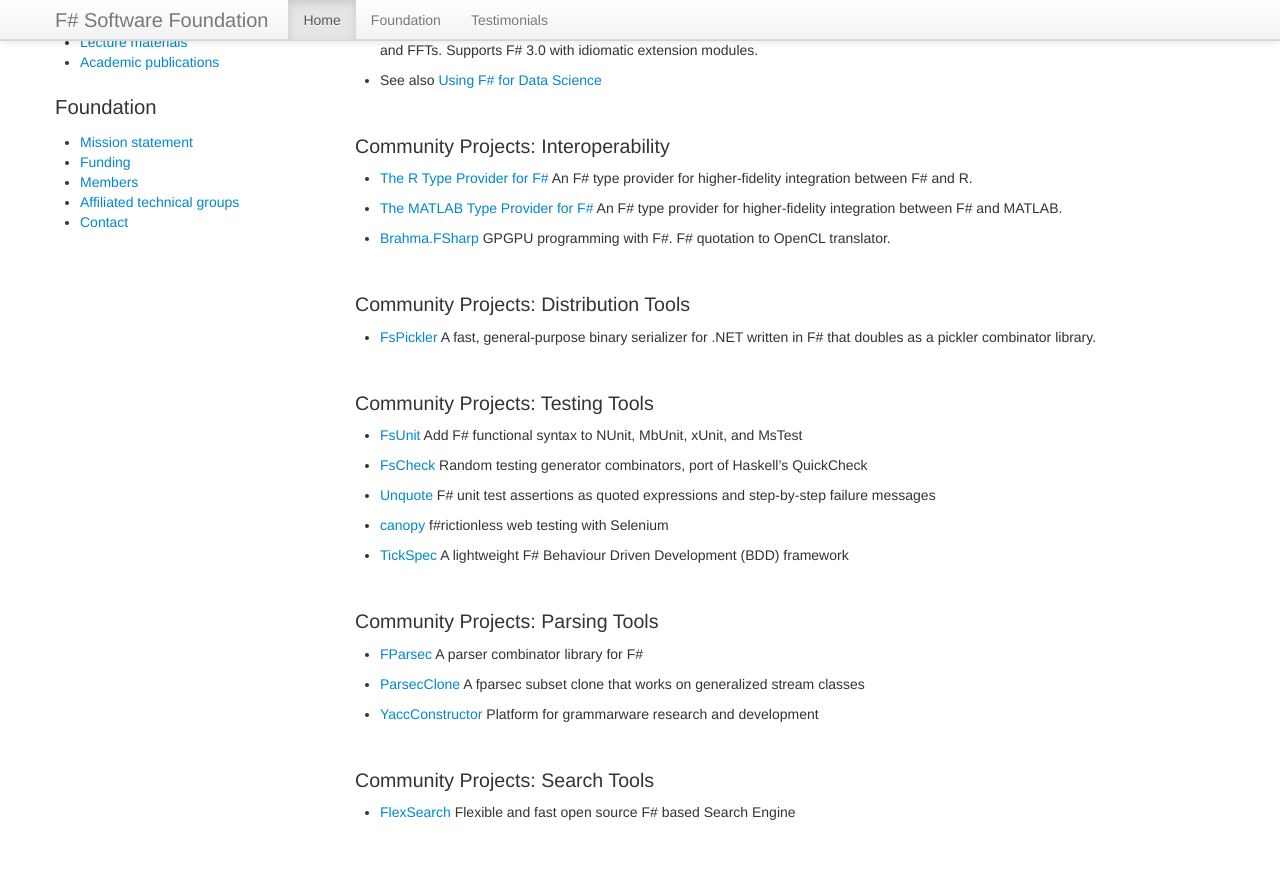
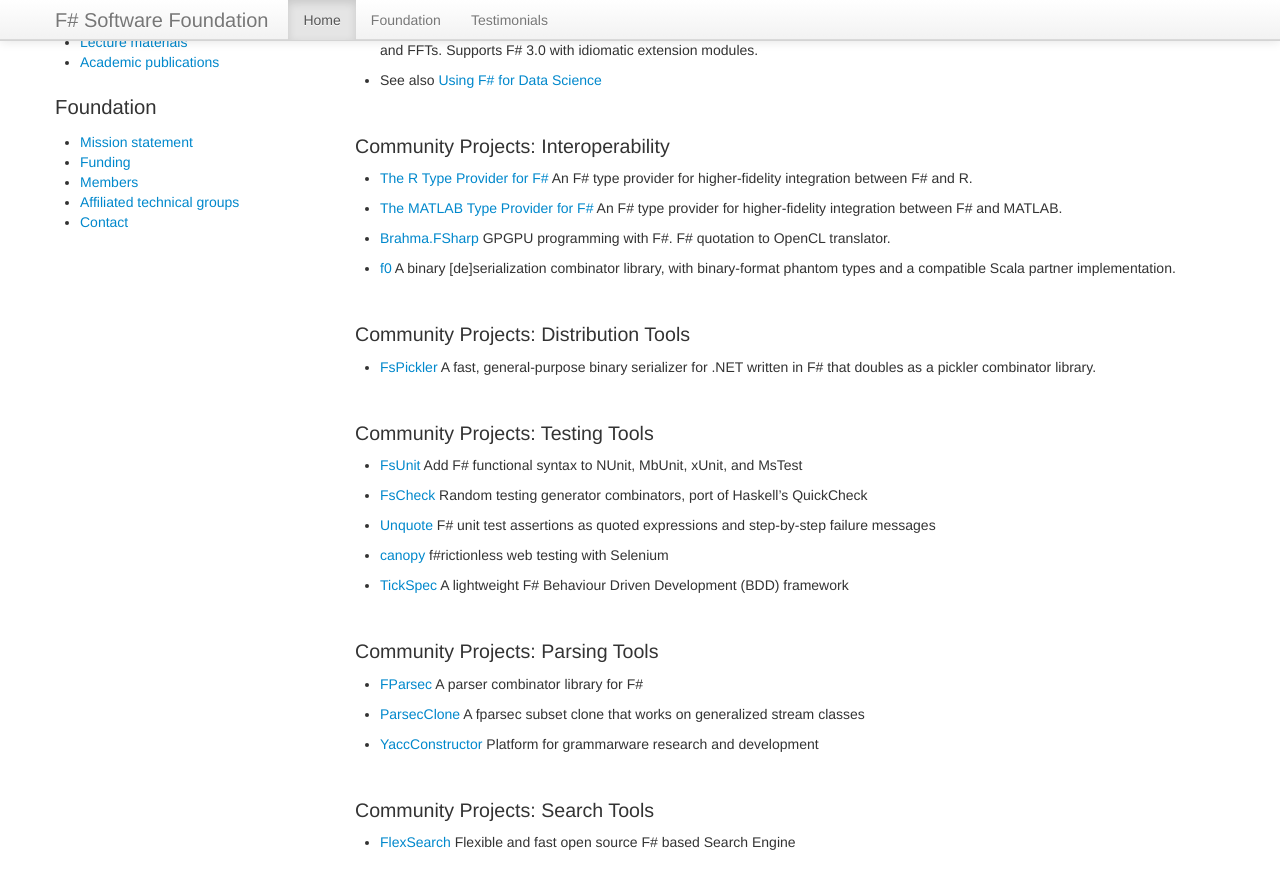
Before and after one commit to fsharp/fsharp.org, a Jekyll site: the page built from community/projects/index.md, in a window 1280 px wide and 900 px high, scrolled down 963 px. Shown: the top 889 px of the window. Built offline with Jekyll 4.4.1, drawn with Linux system fonts in a browser that asks for light colours; nearby versions of some CDN libraries; some web fonts are replaced; comment, search, counter and statistics services are not loaded.

Commit message:
List f0 under interop.

```diff
--- a/community/projects/index.md
+++ b/community/projects/index.md
@@ -75,6 +75,8 @@
 
 *  [Brahma.FSharp](https://github.com/gsvgit/Brahma.FSharp) GPGPU programming with F#. F# quotation to OpenCL translator.
 
+*  [f0](https://bitbucket.org/pchiusano/f0) A binary [de]serialization combinator library, with binary-format phantom types and a compatible Scala partner implementation.
+
 <br />
 
 ### Community Projects: Distribution Tools
```
